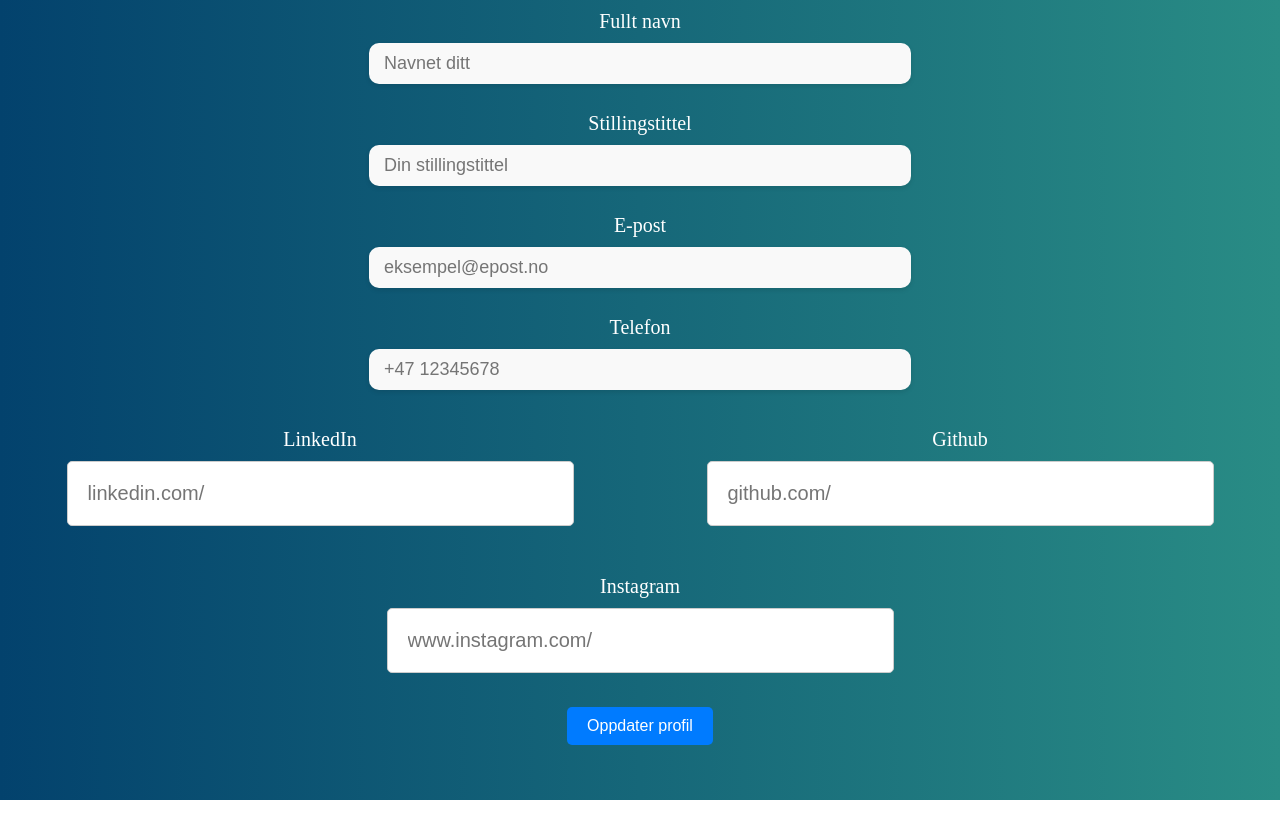
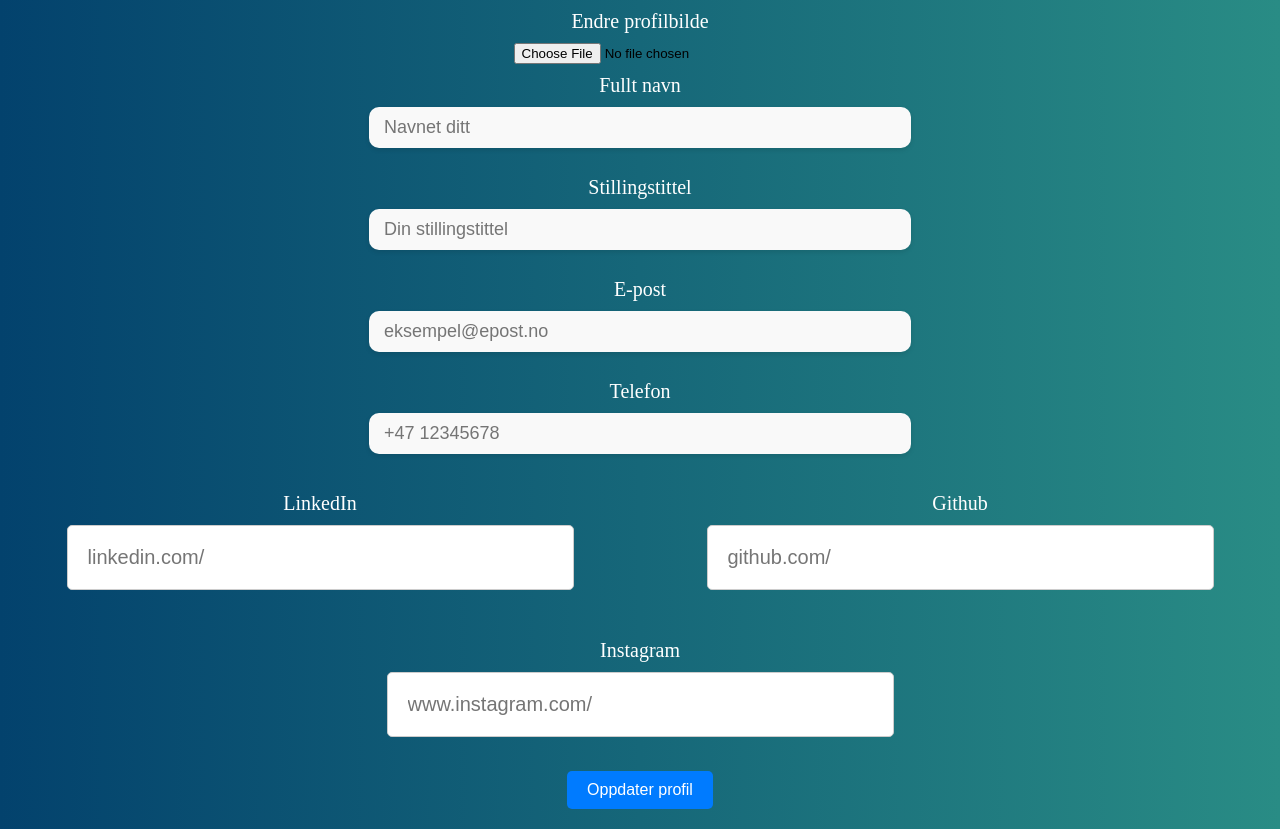
Before and after one commit to vikhok/digikort, a PHP site: page /pages/rediger_profil.php in a window 1280 px wide. Before the commit the page ends 800 px from the top, so only its background shows below. Run offline with PHP 8.4, Linux system fonts and the light colour scheme.

Commit message:
La til en endring av profilbilde

```diff
--- a/pages/rediger_profil.php
+++ b/pages/rediger_profil.php
@@ -22,6 +22,11 @@
 <div class="rediger_profil">
 
     <form action="rediger_profil.php" method="POST">
+
+        <div class="profil_bilde">
+        <label for="profile-picture">Endre profilbilde</label>
+        <input type="file" id="profil_bilde" name="profil_bilde" accept="image/*">
+        </div>
 
         <label for="full_name">Fullt navn</label>
         <input type="text" id="full_name" name="full_name" placeholder="Navnet ditt"><br><br>
--- a/pages/rediger_profil_styles.css
+++ b/pages/rediger_profil_styles.css
@@ -112,3 +112,9 @@ form, h1 {
     padding: 10px;
     box-sizing: border-box;
   }
+
+  /* Her skal man endre på hvordan profilbildet skal endres.
+  .profil_bilde {
+
+  }
+  */
```
